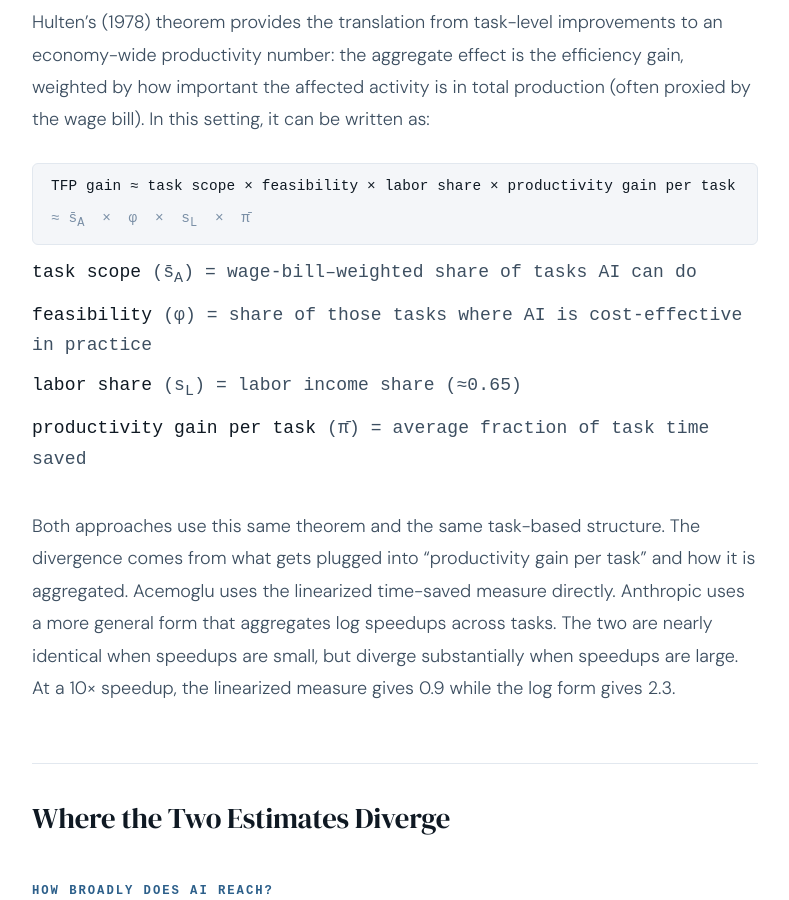
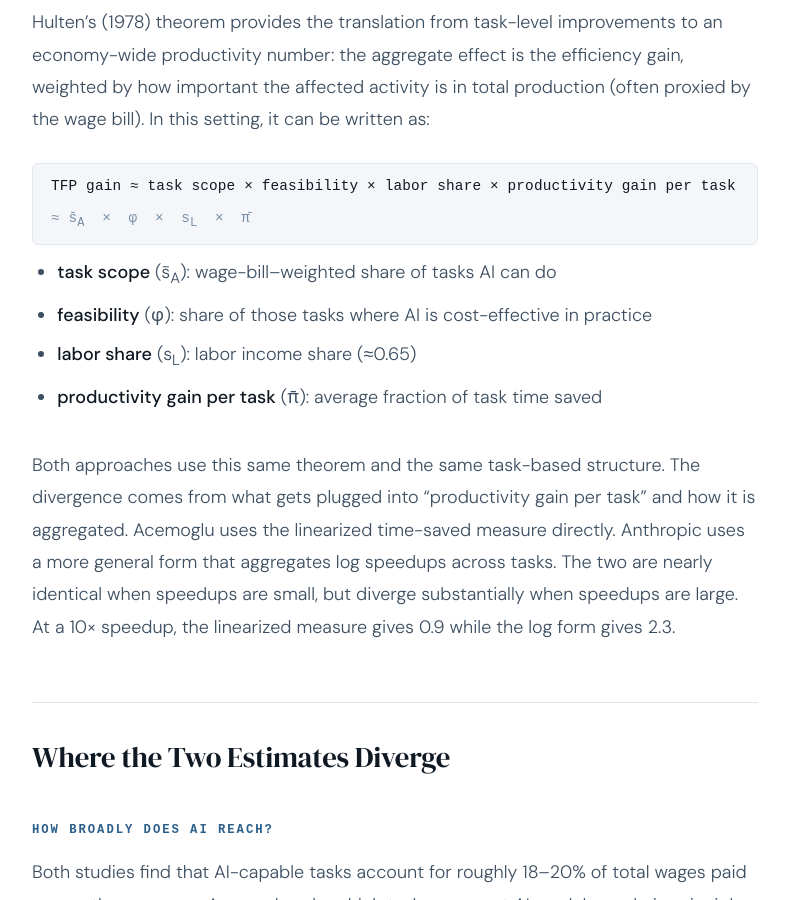
Before and after one commit to adhikars11/shadhikari, a Jekyll site: the page built from _posts/2026-03-01-macroeconomic-impact-of-ai.md, in a window 1280 px wide and 900 px high, scrolled down 2277 px. Shown: the whole window, without its empty margins (245-1034 px from the left). Built offline with Jekyll 4.4.1, drawn with Linux system fonts in a browser that asks for light colours.

Commit message:
Normal font for variable definitions below formula box
Co-Authored-By: Claude Sonnet 4.6 <noreply@anthropic.com>

```diff
--- a/_posts/2026-03-01-macroeconomic-impact-of-ai.md
+++ b/_posts/2026-03-01-macroeconomic-impact-of-ai.md
@@ -163,11 +163,11 @@ permalink: /posts/2026/03/macroeconomic-impact-ai/
   <span class="formula-line">TFP gain &asymp; task scope &times; feasibility &times; labor share &times; productivity gain per task</span>
   <span class="formula-line" style="color: var(--ink-muted); font-size: 0.8rem;">&asymp; s&#772;<sub>A</sub> &nbsp;&times;&nbsp; &phi; &nbsp;&times;&nbsp; s<sub>L</sub> &nbsp;&times;&nbsp; &pi;&#772;</span>
 </div>
-<ul style="font-family: var(--mono); font-size: 0.7rem; color: var(--ink-muted); list-style: none; padding: 0; margin: 0 0 2rem; line-height: 1.95; letter-spacing: 0.01em;">
-  <li><strong style="color: var(--ink); font-weight: 500;">task scope</strong> (s&#772;<sub>A</sub>) = wage-bill–weighted share of tasks AI can do</li>
-  <li><strong style="color: var(--ink); font-weight: 500;">feasibility</strong> (&phi;) = share of those tasks where AI is cost-effective in practice</li>
-  <li><strong style="color: var(--ink); font-weight: 500;">labor share</strong> (s<sub>L</sub>) = labor income share (&asymp;0.65)</li>
-  <li><strong style="color: var(--ink); font-weight: 500;">productivity gain per task</strong> (&pi;&#772;) = average fraction of task time saved</li>
+<ul style="list-style: disc; padding-left: 1.4rem; margin: 0 0 2rem; line-height: 1.8;">
+  <li style="font-size: 1rem; font-weight: 300; color: var(--ink-mid); margin-bottom: 0.5rem;"><strong style="color: var(--ink); font-weight: 500;">task scope</strong> (s&#772;<sub>A</sub>): wage-bill–weighted share of tasks AI can do</li>
+  <li style="font-size: 1rem; font-weight: 300; color: var(--ink-mid); margin-bottom: 0.5rem;"><strong style="color: var(--ink); font-weight: 500;">feasibility</strong> (&phi;): share of those tasks where AI is cost-effective in practice</li>
+  <li style="font-size: 1rem; font-weight: 300; color: var(--ink-mid); margin-bottom: 0.5rem;"><strong style="color: var(--ink); font-weight: 500;">labor share</strong> (s<sub>L</sub>): labor income share (&asymp;0.65)</li>
+  <li style="font-size: 1rem; font-weight: 300; color: var(--ink-mid); margin-bottom: 0.5rem;"><strong style="color: var(--ink); font-weight: 500;">productivity gain per task</strong> (&pi;&#772;): average fraction of task time saved</li>
 </ul>
 
 <p>Both approaches use this same theorem and the same task-based structure. The divergence comes from what gets plugged into “productivity gain per task” and how it is aggregated. Acemoglu uses the linearized time-saved measure directly. Anthropic uses a more general form that aggregates log speedups across tasks. The two are nearly identical when speedups are small, but diverge substantially when speedups are large. At a 10&times; speedup, the linearized measure gives 0.9 while the log form gives 2.3.</p>
```
